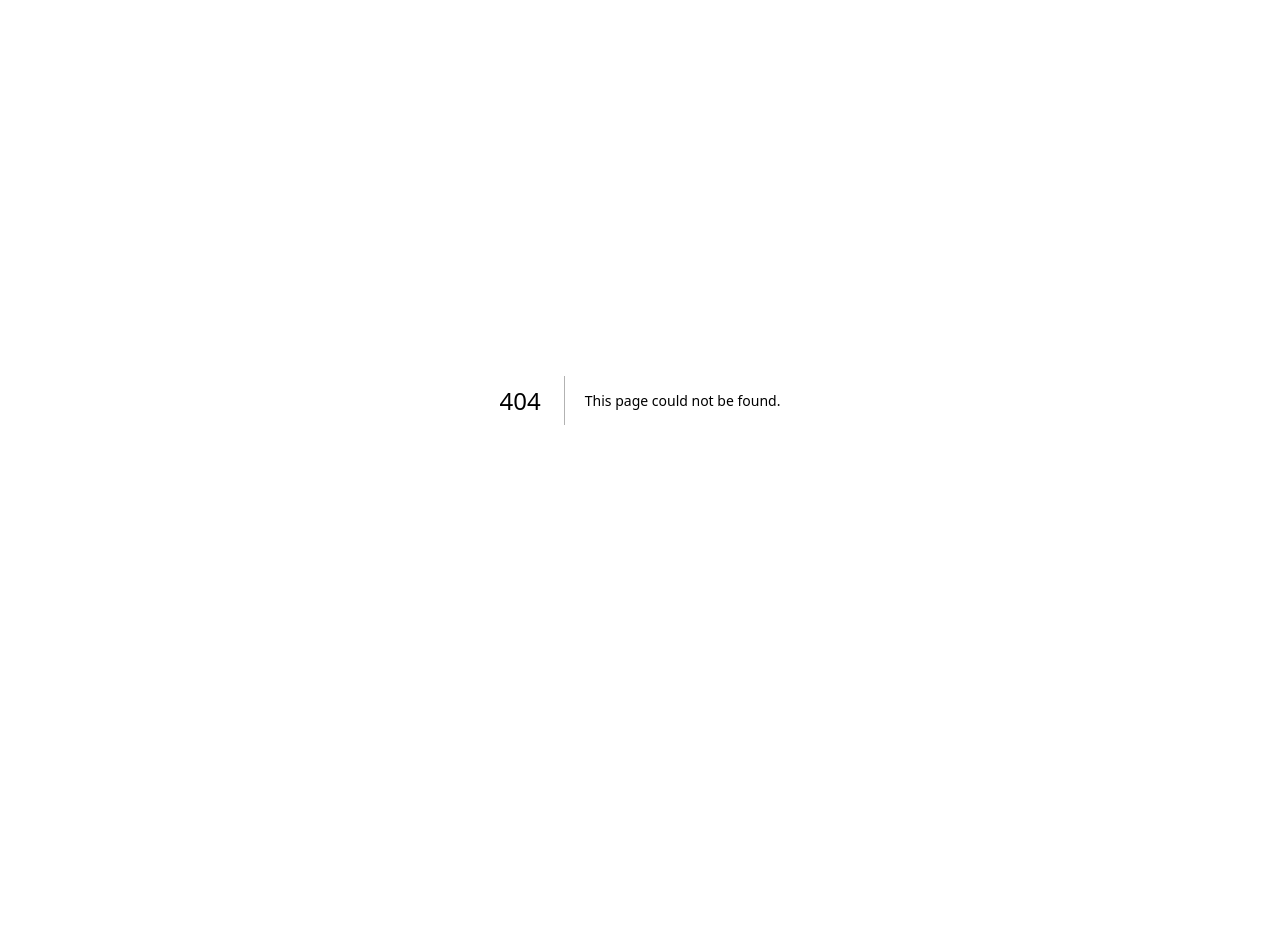
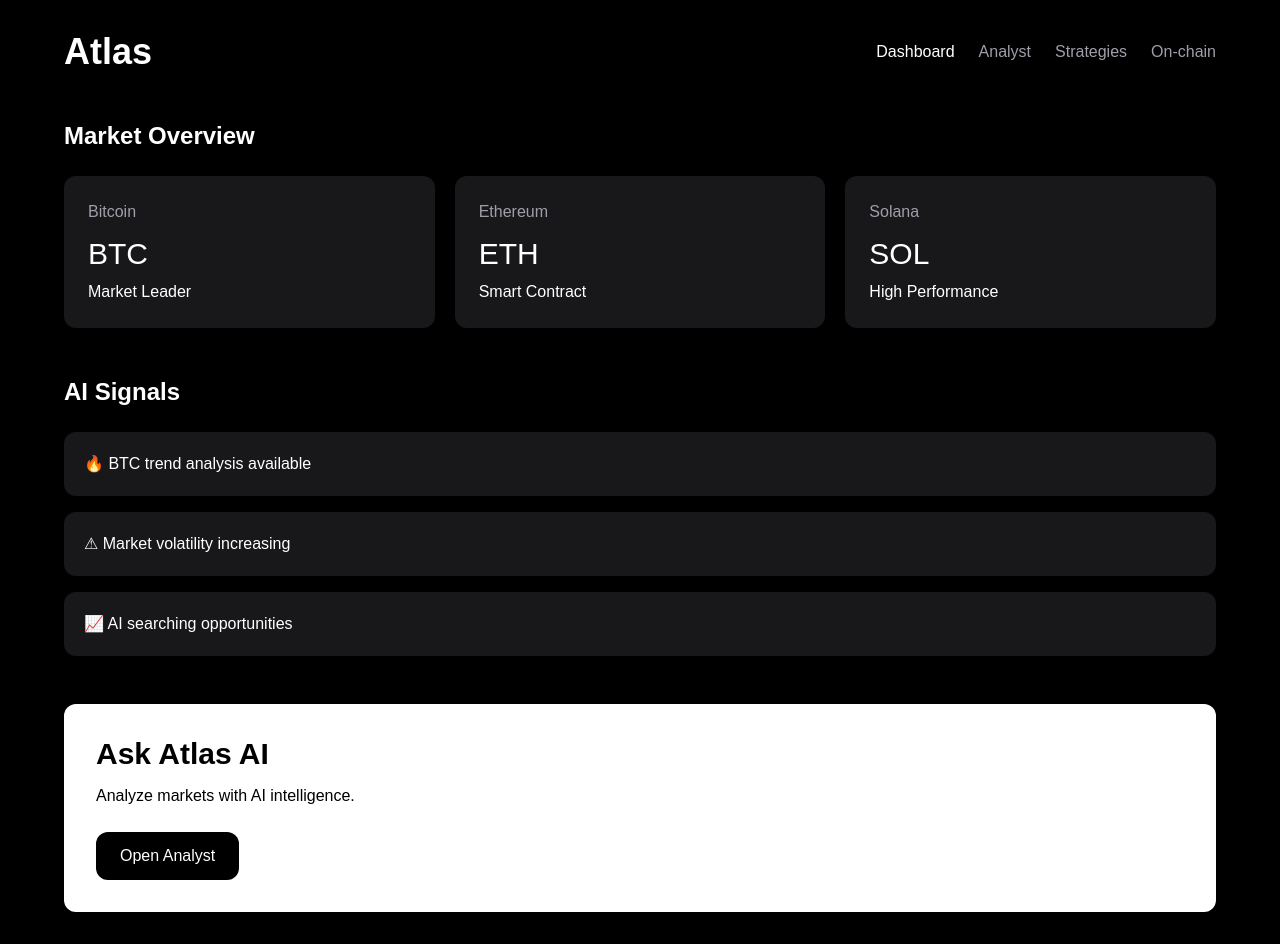
Before and after one commit to AC66888/atlas, a Next.js app: page /dashboard in a window 1280 px wide. Before the commit this address had no page. Before the commit the page ends 800 px from the top, so only its background shows below. Built offline with nearby package versions, Linux system fonts and the light colour scheme.

Commit message:
feat: create Atlas dashboard

```diff
--- /dev/null
+++ b/app/dashboard/page.tsx
@@ -0,0 +1,179 @@
+export default function DashboardPage() {
+  return (
+    <main className="min-h-screen bg-black text-white p-8">
+
+      <div className="max-w-6xl mx-auto">
+
+        {/* Header */}
+
+        <div className="flex justify-between items-center">
+
+          <h1 className="text-4xl font-bold">
+            Atlas
+          </h1>
+
+          <nav className="flex gap-6 text-zinc-400">
+
+            <span className="text-white">
+              Dashboard
+            </span>
+
+            <a href="/analyst">
+              Analyst
+            </a>
+
+            <span>
+              Strategies
+            </span>
+
+            <span>
+              On-chain
+            </span>
+
+          </nav>
+
+        </div>
+
+
+        {/* Market */}
+
+        <section className="mt-12">
+
+          <h2 className="text-2xl font-semibold">
+            Market Overview
+          </h2>
+
+
+          <div className="grid grid-cols-1 md:grid-cols-3 gap-5 mt-6">
+
+
+            <div className="bg-zinc-900 rounded-xl p-6">
+              <p className="text-zinc-400">
+                Bitcoin
+              </p>
+
+              <p className="text-3xl mt-3">
+                BTC
+              </p>
+
+              <p className="mt-2">
+                Market Leader
+              </p>
+            </div>
+
+
+
+            <div className="bg-zinc-900 rounded-xl p-6">
+
+              <p className="text-zinc-400">
+                Ethereum
+              </p>
+
+              <p className="text-3xl mt-3">
+                ETH
+              </p>
+
+              <p className="mt-2">
+                Smart Contract
+              </p>
+
+            </div>
+
+
+
+
+            <div className="bg-zinc-900 rounded-xl p-6">
+
+              <p className="text-zinc-400">
+                Solana
+              </p>
+
+              <p className="text-3xl mt-3">
+                SOL
+              </p>
+
+              <p className="mt-2">
+                High Performance
+              </p>
+
+            </div>
+
+
+          </div>
+
+        </section>
+
+
+
+        {/* AI Signals */}
+
+        <section className="mt-12">
+
+
+          <h2 className="text-2xl font-semibold">
+            AI Signals
+          </h2>
+
+
+          <div className="mt-6 space-y-4">
+
+
+            <div className="bg-zinc-900 rounded-xl p-5">
+              🔥 BTC trend analysis available
+            </div>
+
+
+            <div className="bg-zinc-900 rounded-xl p-5">
+              ⚠ Market volatility increasing
+            </div>
+
+
+            <div className="bg-zinc-900 rounded-xl p-5">
+              📈 AI searching opportunities
+            </div>
+
+
+          </div>
+
+
+        </section>
+
+
+
+        {/* Analyst Entry */}
+
+        <section className="mt-12">
+
+          <div className="bg-white text-black rounded-xl p-8">
+
+            <h2 className="text-3xl font-bold">
+              Ask Atlas AI
+            </h2>
+
+
+            <p className="mt-3">
+              Analyze markets with AI intelligence.
+            </p>
+
+
+            <a
+              href="/analyst"
+              className="inline-block mt-6 bg-black text-white px-6 py-3 rounded-xl"
+            >
+              Open Analyst
+            </a>
+
+
+          </div>
+
+
+        </section>
+
+
+
+      </div>
+
+
+    </main>
+  );
+}
```
